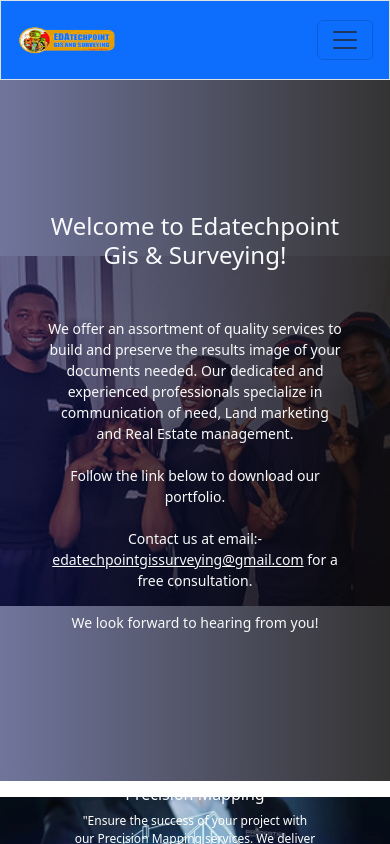
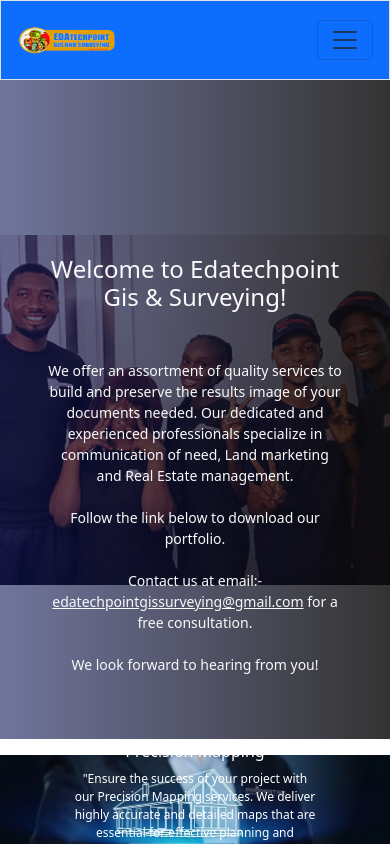
Before and after one commit to Adebayoisreal122/Edatechpoint, a React (Vite) app: page / in a window 390 px wide. Shown: the top 844 px of the page. Built offline with nearby package versions, Linux system fonts and the light colour scheme.

Commit message:
still making some changes in the home page

```diff
--- a/src/App.css
+++ b/src/App.css
@@ -185,8 +185,6 @@
       height: auto;
       width: 100%;
       background-size: contain;
-    padding-top: 10vh;
-    padding-bottom: 10vh;
     }
     }
 
```
